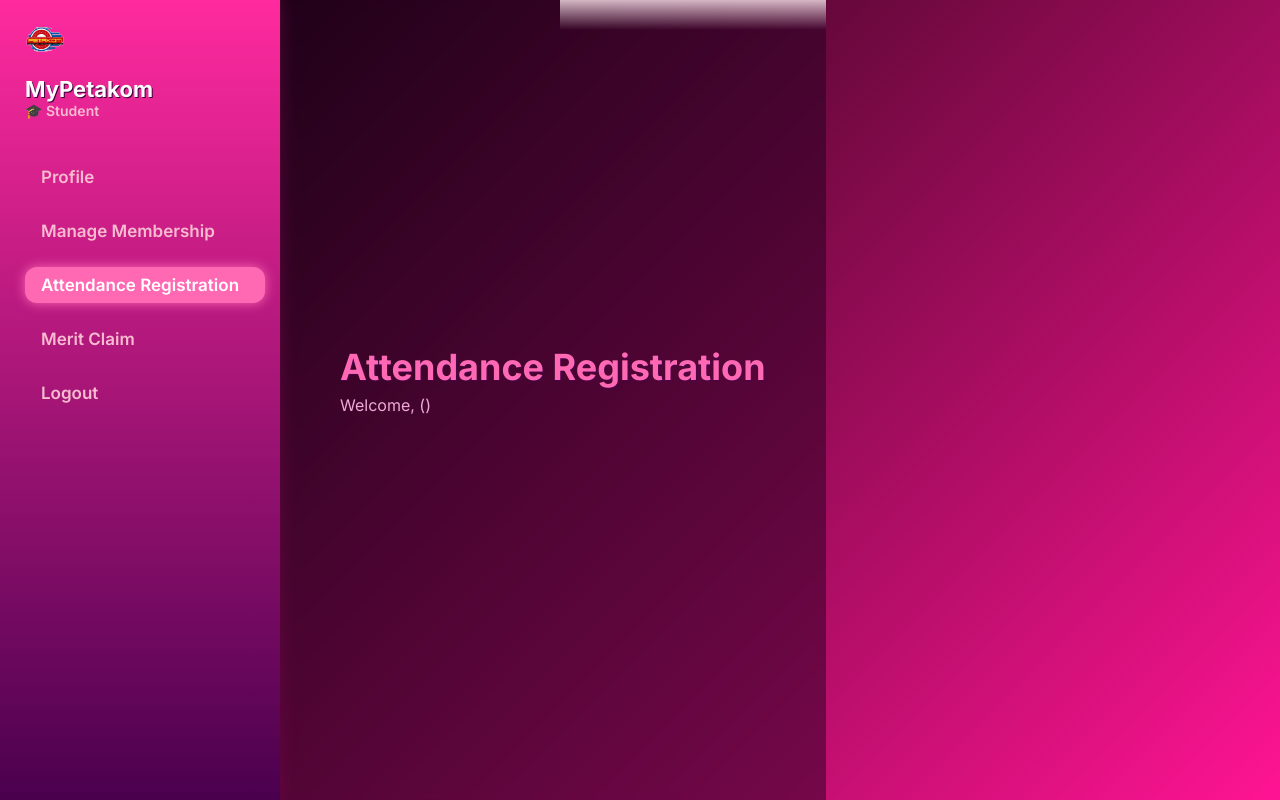
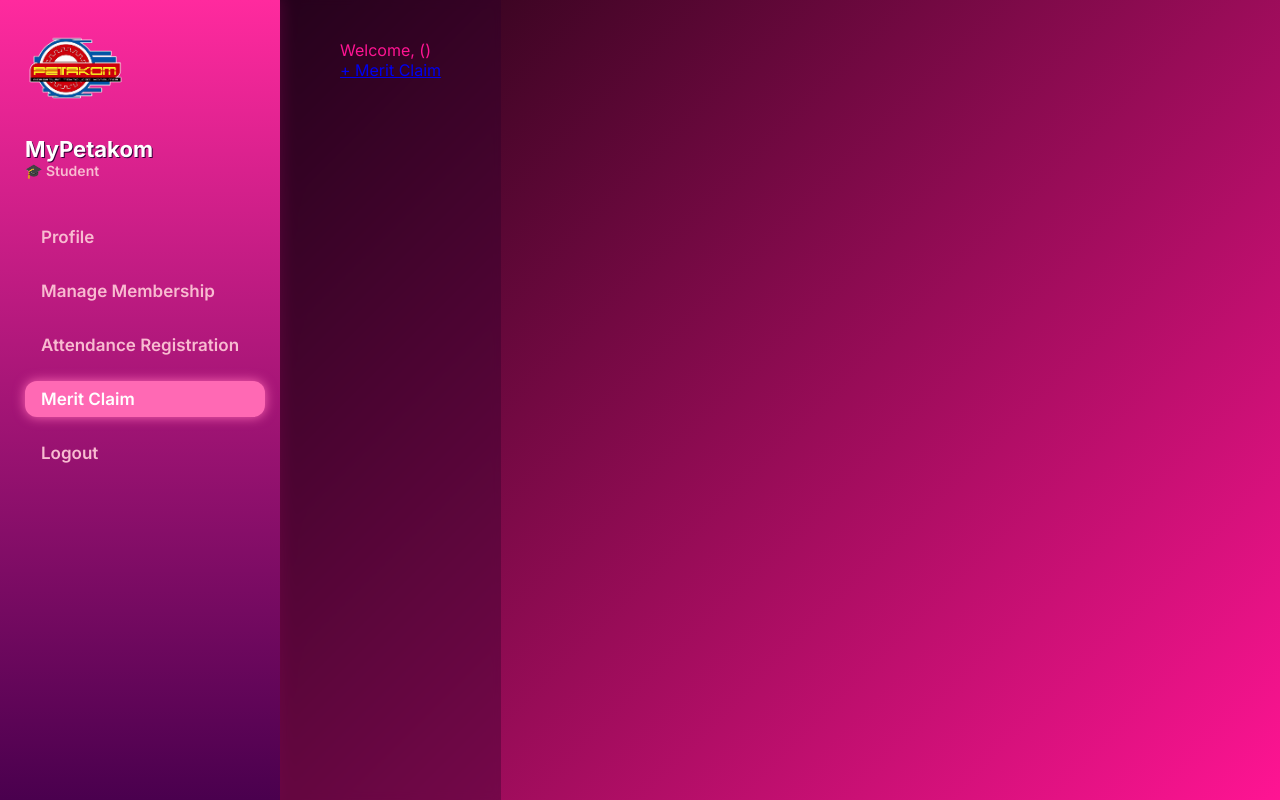
Before and after one commit to Lailerrrr/MyPetakom, a PHP site: page /MeritClaimStudent.php in a window 1280 px wide. Run offline with PHP 8.4, Linux system fonts and the light colour scheme; the visitor is signed in with stand-in values (Sample User, id 1); data comes from the database, SQL or seed files in the repository.

Commit message:
laila merit

```diff
--- a/Home/studentHomePage.php
+++ b/Home/studentHomePage.php
@@ -47,7 +47,7 @@
                 <li><a href="#" class="active">Profile</a></li>
                 <li><a href="#">Manage Membership</a></li>
                 <li><a href="../attendance/event_register.php">Attendance Registration</a></li>
-                <li><a href="#">Merit Claim</a></li>
+                <li><a href="../Merit/MeritClaimStudent.php">Merit Claim</a></li>
                 <li><a href="../ManageLogin/Logout.php">Logout</a></li>
             </ul>
         </nav>
--- a/Merit/MeritClaimStudent.css
+++ b/Merit/MeritClaimStudent.css
@@ -33,7 +33,7 @@ body, html {
 }
 
 .logo {
-  height: 40px;
+  height: 100px;
   object-fit: contain;
   margin-bottom: 8px;
 }
@@ -89,13 +89,14 @@ body, html {
   padding: 40px 60px;
   display: flex;
   flex-direction: column;
-  align-items: center;
-  justify-content: center;
+  align-items: stretch;  /* <-- changed from center */
+  justify-content: flex-start;  /* <-- changed from center */
   min-height: 100vh;
   max-width: 900px;
   margin: 0 auto;
   box-sizing: border-box;
 }
+
 
 .main-content::before {
   content: "";
--- a/Merit/MeritClaimStudent.php
+++ b/Merit/MeritClaimStudent.php
@@ -36,7 +36,7 @@
     <meta charset="UTF-8" />
     <meta name="viewport" content="width=device-width, initial-scale=1" />
     <title>Event Attendance Registration - MyPetakom</title>
-    <link rel="stylesheet" href="style.css" /> <!-- Your Pretty Savage CSS -->
+    <link rel="stylesheet" href="MeritClaimStudent.css" /> <!-- Your Pretty Savage CSS -->
     <link rel="stylesheet" href="https://fonts.googleapis.com/css2?family=Inter:wght@400;600;700&display=swap" />
 </head>
 <body>
@@ -54,18 +54,20 @@
         <ul>
             <li><a href="#">Profile</a></li>
             <li><a href="#">Manage Membership</a></li>
-            <li><a href="#" class="active">Attendance Registration</a></li>
-            <li><a href="#">Merit Claim</a></li>
+            <li><a href="#">Attendance Registration</a></li>
+            <li><a href="#" class="active">Merit Claim</a></li>
             <li><a href="../ManageLogin/Logout.php">Logout</a></li>
         </ul>
     </nav>
 </aside>
 
 <main class="main-content">
-    <header class="main-header">
-        <h1>Attendance Registration</h1>
-        <p>Welcome, <strong><?php echo htmlspecialchars($name); ?></strong> (<?php echo htmlspecialchars($student_id); ?>)</p>
-    </header>
+    <div class="top-bar">
+         <span class="username">
+        Welcome, <strong><?php echo htmlspecialchars($name); ?></strong> (<?php echo htmlspecialchars($student_id); ?>)</p>
+</span>
+<a href="MeritClaimStudent.php" class="claim-btn">+ Merit Claim</a>
+</div>
 
 
 
```
Also changed, not shown: other parts of Merit/MeritClaimStudent.css (+30 -0 lines).
